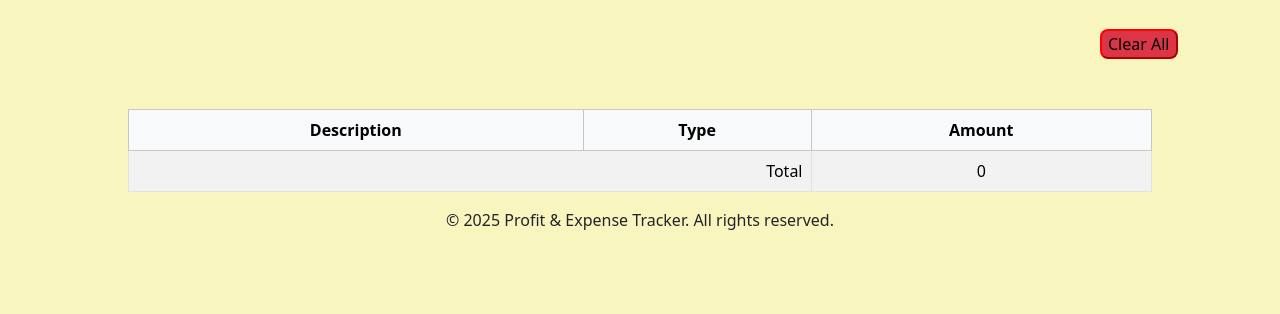
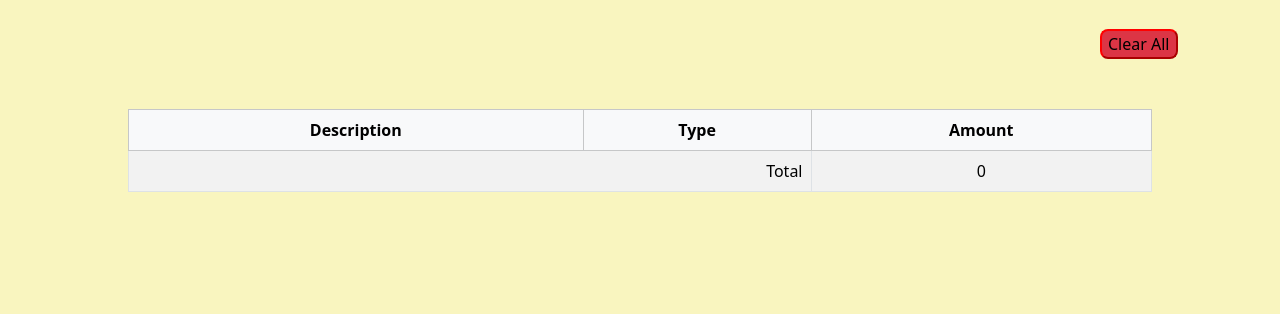
Before and after one commit to Arulsubash/Profit-Expense-Tracker, a Flask app: page /home in a window 1280 px wide; the page is wider, and only the part inside the window is pictured. Shown: the part 371-685 px from the top of that part. Run offline with Flask 3, Linux system fonts and the light colour scheme; a user stored in the database is signed in; data that the repository does not hold is empty; some libraries are stand-ins or nearby versions.

Commit message:
Update home.html
fix errors

```diff
--- a/templates/home.html
+++ b/templates/home.html
@@ -57,7 +57,4 @@
                   </tr>
          </tbody>
       </table>
-      <div id="copyrights">
-         &copy; 2025 Profit & Expense Tracker. All rights reserved.
-      </div>
 {% endblock %}
```
